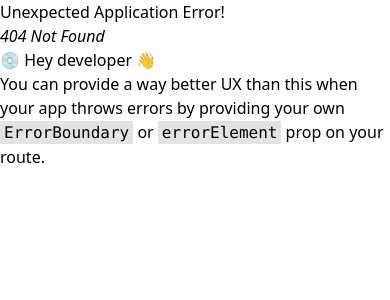
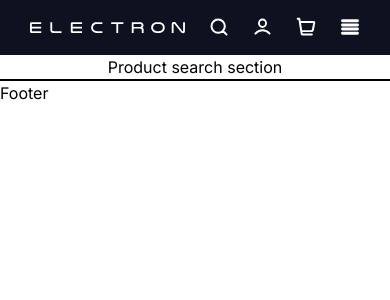
Before and after one commit to undermad/Electron-Ecommerce, a React (Vite) app in the folder frontend/electron-ecommerce-react/: page /search in a window 390 px wide. Before the commit this address had no page. Shown: the top 300 px of the page. Built offline with nearby package versions, Linux system fonts and the light colour scheme.

Commit message:
created fully responsive dropdown for categories section and linked navigation components to appropriate components

```diff
--- /dev/null
+++ b/frontend/electron-ecommerce-react/src/ui/basket/Basket.tsx
@@ -0,0 +1,11 @@
+export const Basket = () => {
+
+
+    return (
+        <div>
+            Welcome in the basket!
+        </div>
+    )
+
+
+}
--- /dev/null
+++ b/frontend/electron-ecommerce-react/src/ui/home/Home.tsx
@@ -0,0 +1,9 @@
+export const Home = () => {
+
+
+    return (
+        <section>
+            Welcome in home page!
+        </section>
+    )
+}
--- a/frontend/electron-ecommerce-react/src/ui/nav/Account.tsx
+++ b/frontend/electron-ecommerce-react/src/ui/nav/Account.tsx
@@ -12,7 +12,7 @@ export const Account = () => {
                 <img src={userSVG} className={"w-[20px] h-[20px]"} alt={'user svg icon'}/>
 
                 {width >= Breakpoints.LARGE ?
-                <span>Account</span>
+                <span>Login</span>
                 : ''}
 
             </div>
--- /dev/null
+++ b/frontend/electron-ecommerce-react/src/ui/nav/BasketLink.tsx
@@ -0,0 +1,22 @@
+import basketSVG from "../../assets/icons/basket.svg";
+import {useViewport} from "../custom_hooks/CustomHooks.ts"
+import {Link} from "react-router-dom";
+
+export const BasketLink = () => {
+    const width = useViewport();
+
+
+    return (
+
+        <Link to={"/basket"}>
+            <div className={"flex gap-[8px] items-center"}>
+                <img src={basketSVG} className={"w-[20px] h-[20px]"} alt={'basket svg icon'}/>
+
+                {width >= 1024 ?
+                    <span>Cart</span>
+                    : ''
+                }
+            </div>
+        </Link>
+    )
+}
--- a/frontend/electron-ecommerce-react/src/ui/nav/CategoriesList.tsx
+++ b/frontend/electron-ecommerce-react/src/ui/nav/CategoriesList.tsx
@@ -1,23 +1,96 @@
 import arrowDownSVG from "../../assets/icons/arrow-down.svg";
 import listSVG from '../../assets/icons/list.svg';
+import xSVG from '../../assets/icons/x.svg';
 import {useViewport} from "../custom_hooks/CustomHooks.ts";
 import {Breakpoints} from "../custom_hooks/Breakpoints.ts";
+import {useEffect, useRef, useState} from "react";
+import {motion} from "framer-motion";
+import {CategoryLink} from "./CategoryLink.tsx";
+
+export const CategoriesList = () => {
+
+    const width = useViewport();
+    const [isExpanded, setIsExpanded] = useState<boolean>(false);
+    const dropdownMenuRef = useRef<HTMLDivElement | null>(null);
+    const categoriesList: string[] = ['GPU', 'CPU', 'Monitors', 'Headphones', 'Accessories'];
 
 
-export const CategoriesList = () => {
-    const width = useViewport();
+    const expand = () => {
+        setIsExpanded(!isExpanded)
+    }
+
+    useEffect(() => {
+        const handleClose = (e: { target: Node | null; }) => {
+            if (!dropdownMenuRef.current?.contains(e.target)) {
+                setIsExpanded(false);
+            }
+        }
+        // eslint-disable-next-line @typescript-eslint/ban-ts-comment
+        // @ts-ignore
+        window.addEventListener('click', handleClose);
+
+    }, []);
 
 
     return (
-        <div className={"flex gap-[24px] items-center"}>
-            {width >= Breakpoints.LARGE ?
-                <div className={'flex gap-[6px] items-center'}>
-                    <span className={"h-10px"}>Product Category</span>
-                    <img src={arrowDownSVG} className={"w-[20px] h-[20px]"} alt={'arrow down'}/>
+        <div
+            ref={dropdownMenuRef}
+            onClick={expand}
+            onBlur={expand}
+            className={"flex gap-[24px] items-center"}
+        >
+            {width >= Breakpoints.LARGE &&
+                <div className={'flex gap-[6px] items-center relative'}>
+                    <span className={"h-10px hover:scale-105 cursor-pointer"}>Categories</span>
+
+                    <motion.img
+                        animate={{
+                            rotate: isExpanded ? 180 : 0,
+                        }}
+                        src={arrowDownSVG} className={"w-[20px] h-[20px] cursor-pointer"} alt={'arrow down'}/>
+
+                    <motion.div
+                        animate={{
+                            y: isExpanded ? 0 : -100,
+                            opacity: isExpanded ? 1 : 0,
+                        }}
+                        className={`${isExpanded ? '' : 'hidden'} absolute top-[50px] w-full bg-electron-primary-dark-blue p-5 `}>
+
+                        <ul>
+                            {categoriesList.map((category) => (
+                                <CategoryLink>{category}</CategoryLink>
+                            ))}
+                        </ul>
+
+                    </motion.div>
+
                 </div>
-                :
-                <img src={listSVG} alt={'categories list svg'} className={"w-[20px] h-[20px]"}/>
             }
+
+            {width < Breakpoints.LARGE &&
+                <div className={""}>
+                    {!isExpanded ? <img src={listSVG} alt={'categories list svg'} className={"w-[20px] h-[20px] cursor-pointer"}/>
+                        : <img src={xSVG} alt={'categories list svg'} className={"w-[20px] h-[20px] cursor-pointer"}/>}
+
+
+                    <motion.div
+                        animate={{
+                            opacity: isExpanded ? 1 : 0,
+                            y: isExpanded ? 0 : -100,
+                        }}
+                        className={`${isExpanded ? '' : 'hidden'} absolute left-0 top-full w-full bg-electron-primary-dark-blue`}>
+
+                        <ul className={"flex flex-col items-center"}>
+                            {categoriesList.map((category) => (
+                                <CategoryLink>{category}</CategoryLink>
+                            ))}
+                        </ul>
+                    </motion.div>
+
+
+                </div>
+            }
+
         </div>
 
     )
--- /dev/null
+++ b/frontend/electron-ecommerce-react/src/ui/nav/CategoryLink.tsx
@@ -0,0 +1,14 @@
+import {Link} from "react-router-dom";
+
+interface CategoryLinkProps {
+    children: React.ReactNode;
+}
+
+export const CategoryLink = (props: CategoryLinkProps) => {
+
+    return (
+        <li className={"mb-2 hover:scale-105"}>
+            <Link to={'/search'}>{props.children}</Link>
+        </li>
+    )
+}
--- a/frontend/electron-ecommerce-react/src/ui/nav/ElectronLogo.tsx
+++ b/frontend/electron-ecommerce-react/src/ui/nav/ElectronLogo.tsx
@@ -1,4 +1,5 @@
 import logoSVG from "../../assets/images/logo-electron.svg";
+import {Link} from "react-router-dom";
 
 export const ElectronLogo = () => {
 
@@ -6,7 +7,9 @@ export const ElectronLogo = () => {
     return (
 
         <div className={'flex'}>
-            <img src={logoSVG} alt={'electron logoSVG'}/>
+            <Link to={"/"}>
+                <img src={logoSVG} alt={'electron logoSVG'}/>
+            </Link>
         </div>
     )
 }
--- a/frontend/electron-ecommerce-react/src/ui/nav/NavigationBar.tsx
+++ b/frontend/electron-ecommerce-react/src/ui/nav/NavigationBar.tsx
@@ -1,7 +1,7 @@
 import {SearchBar} from "./SearchBar.tsx";
 import {ElectronLogo} from "./ElectronLogo.tsx";
 import {CategoriesList} from "./CategoriesList.tsx";
-import {ShoppingCart} from "./ShoppingCart.tsx";
+import {BasketLink} from "./BasketLink.tsx";
 import {Account} from "./Account.tsx";
 import {useViewport} from "../custom_hooks/CustomHooks.ts";
 import {Breakpoints} from "../custom_hooks/Breakpoints.ts";
@@ -13,7 +13,7 @@ export const NavigationBar = () => {
 
     return (
         <nav
-            className={"text-[14px] leading-6 font-light flex items-center w-full max-w-[1440px] gap-[24px] text-electron-primary-white bg-electron-primary-dark-blue px-responsive-electron py-4 sm:py-2 md:py-3 lg:py-4 relative"}>
+            className={" relative text-[14px] leading-6 font-light flex items-center w-full max-w-[1440px] gap-[24px] text-electron-primary-white bg-electron-primary-dark-blue px-responsive-electron py-4 sm:py-2 md:py-3 lg:py-4 relative"}>
 
             {width >= Breakpoints.LARGE ?
                 // DESKTOP
@@ -24,7 +24,7 @@ export const NavigationBar = () => {
                     </div>
                     <SearchBar/>
                     <Account/>
-                    <ShoppingCart/>
+                    <BasketLink/>
                 </>
                 :
                 // MOBILE
@@ -32,7 +32,7 @@ export const NavigationBar = () => {
                     <ElectronLogo/>
                     <SearchBar/>
                     <Account/>
-                    <ShoppingCart/>
+                    <BasketLink/>
                     <CategoriesList/>
 
                 </>
--- a/frontend/electron-ecommerce-react/src/ui/nav/ShoppingCart.tsx
+++ /dev/null
@@ -1,19 +0,0 @@
-import basketSVG from "../../assets/icons/basket.svg";
-import {useViewport} from "../custom_hooks/CustomHooks.ts"
-
-export const ShoppingCart = () => {
-    const width = useViewport();
-
-
-    return (
-
-        <div className={"flex gap-[8px] items-center"}>
-            <img src={basketSVG} className={"w-[20px] h-[20px]"} alt={'basket svg icon'}/>
-
-            {width >= 1024 ?
-                <span>Cart</span>
-                : ''
-            }
-        </div>
-    )
-}
--- /dev/null
+++ b/frontend/electron-ecommerce-react/src/ui/search/Search.tsx
@@ -0,0 +1,11 @@
+export const Search = () => {
+
+
+
+    return (
+
+        <section>
+            Product search section
+        </section>
+    )
+}
```
Also changed, not shown: frontend/electron-ecommerce-react/src/App.tsx (+12 -1 lines), frontend/electron-ecommerce-react/src/assets/icons/x.svg (added).
